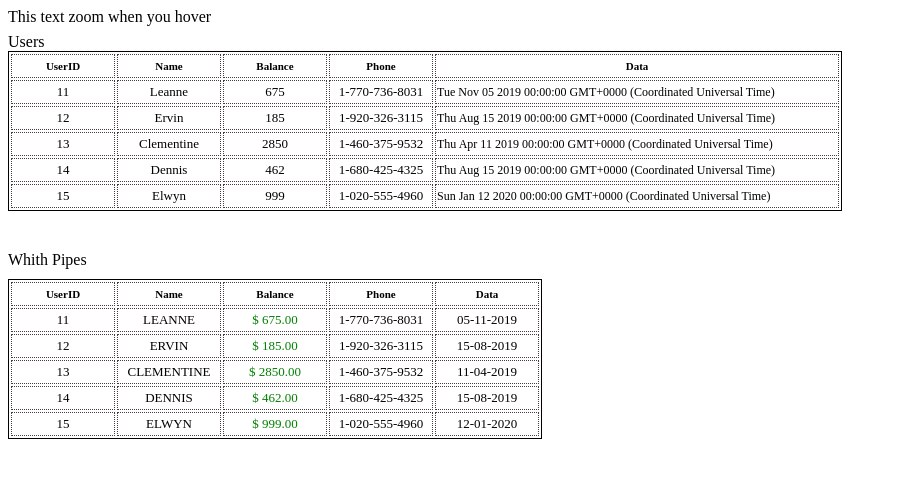
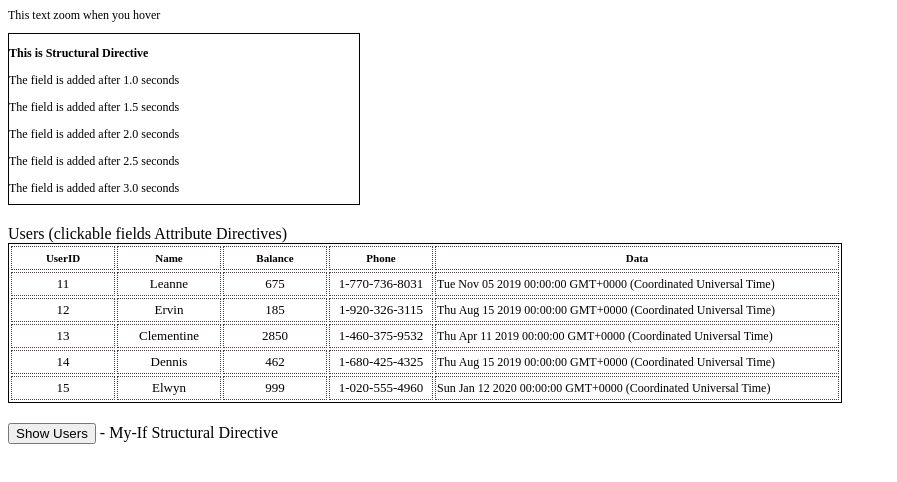
Before and after one commit to FedorenkoAlexey/HomeWork-15, an Angular app: page / in a window 1280 px wide. Shown: the top 482 px of the page, without its empty margins (0-897 px from the left). Built offline with nearby package versions, Linux system fonts and the light colour scheme.

Commit message:
two struct. direct

```diff
--- a/src/app/Users/users.component.ts
+++ b/src/app/Users/users.component.ts
@@ -10,6 +10,7 @@ import { UserService } from "./user.service";
 export class UsersComponent implements OnInit {
   users: User[];
   curColor = "";
+  isActive: boolean = true;
 
   constructor(private userService: UserService) {}
 
@@ -17,6 +18,11 @@ export class UsersComponent implements OnInit {
     this.users = this.userService.getUsers();
   }
 
+  onShowUsers(): void {
+    this.isActive = !this.isActive;
+    // console.log(this.isActive);
+  }
+
   ngOnInit() {
     this.getUsers();
     this.curColor = "green";
--- a/src/app/Users/users.css
+++ b/src/app/Users/users.css
@@ -28,8 +28,20 @@
 .zoom {
   height: 25px;
   width: 250px;
+  font-size: 12px;
 }
 .clicked {
   background-color: rgb(100, 100, 185);
   color: aqua;
 }
+
+.user-btn {
+  margin-top: 20px;
+}
+.timeout {
+  width: 350px;
+  height: 170px;
+  font-size: 12px;
+  border: 1px solid black;
+  margin-bottom: 20px;
+}
--- a/src/app/Users/users.html
+++ b/src/app/Users/users.html
@@ -1,6 +1,14 @@
 <div class="zoom" zoom>This text zoom when you hover</div>
+<div class="timeout">
+  <p *myTimeout="500"><b>This is Structural Directive</b></p>
+  <p *myTimeout="1000">The field is added after 1.0 seconds</p>
+  <p *myTimeout="1500">The field is added after 1.5 seconds</p>
+  <p *myTimeout="2000">The field is added after 2.0 seconds</p>
+  <p *myTimeout="2500">The field is added after 2.5 seconds</p>
+  <p *myTimeout="3000">The field is added after 3.0 seconds</p>
+</div>
 
-<div>Users</div>
+<div>Users (clickable fields Attribute Directives)</div>
 
 <table class="users-td">
   <tr>
@@ -22,7 +30,14 @@
   </tr>
 </table>
 
-<div class="pipe-div">Whith Pipes</div>
+<div class="user-btn">
+  <button *ngIf="isActive" (click)="onShowUsers()">Show Users</button>
+  <button *ngIf="!isActive" (click)="onShowUsers()">Hide Users</button>
+  - My-If Structural Directive
+</div>
+
+<div *myIf="!isActive" class="pipe-div">
+  Whith Pipes
   <table class="users-td">
     <tr>
       <th>UserID</th>
@@ -42,3 +57,4 @@
       <td class="data-t">{{user.date | date: "dd-MM-yyyy"}}</td>
     </tr>
   </table>
+</div>
--- a/src/app/app.module.ts
+++ b/src/app/app.module.ts
@@ -8,6 +8,8 @@ import { UpperPipe } from "./pipes/upper.pipe";
 import { BalanceColorDirective } from "./attribDirect/balanceColor.directive";
 import { ZoomDirective } from "./attribDirect/zoom.directive";
 import { ClickColorDirective } from "./attribDirect/click-color.directive";
+import { MyIfDirective } from "./structDirect/myIf.directive";
+import { TimeoutDirective } from "./structDirect/timeout.directive";
 
 @NgModule({
   declarations: [
@@ -17,7 +19,9 @@ import { ClickColorDirective } from "./attribDirect/click-color.directive";
     UpperPipe,
     BalanceColorDirective,
     ZoomDirective,
-    ClickColorDirective
+    ClickColorDirective,
+    MyIfDirective,
+    TimeoutDirective
   ],
   imports: [BrowserModule],
   providers: [],
--- /dev/null
+++ b/src/app/structDirect/myIf.directive.ts
@@ -0,0 +1,16 @@
+import { Directive, TemplateRef, ViewContainerRef, Input } from "@angular/core";
+
+@Directive({
+  selector: "[myIf]"
+})
+export class MyIfDirective {
+  constructor(
+    private templateRef: TemplateRef<any>,
+    private viewContainer: ViewContainerRef
+  ) {}
+  @Input("myIf") set onShowUser(event: boolean) {
+    event
+      ? this.viewContainer.createEmbeddedView(this.templateRef)
+      : this.viewContainer.clear();
+  }
+}
--- /dev/null
+++ b/src/app/structDirect/timeout.directive.ts
@@ -0,0 +1,17 @@
+import { Directive, Input, TemplateRef, ViewContainerRef } from "@angular/core";
+
+@Directive({
+  selector: "[myTimeout]"
+})
+export class TimeoutDirective {
+  constructor(
+    private templateRef: TemplateRef<any>,
+    private viewContainerRef: ViewContainerRef
+  ) {}
+
+  @Input("myTimeout") set setMyTimeout(time: number) {
+    setTimeout(() => {
+      this.viewContainerRef.createEmbeddedView(this.templateRef);
+    }, time);
+  }
+}
```
Lines whose indentation alone changed are shown as unchanged.
